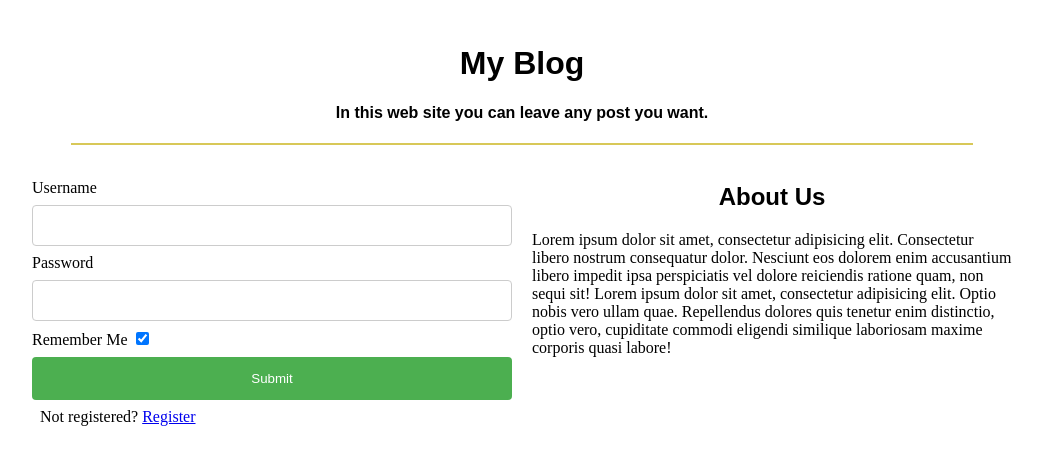
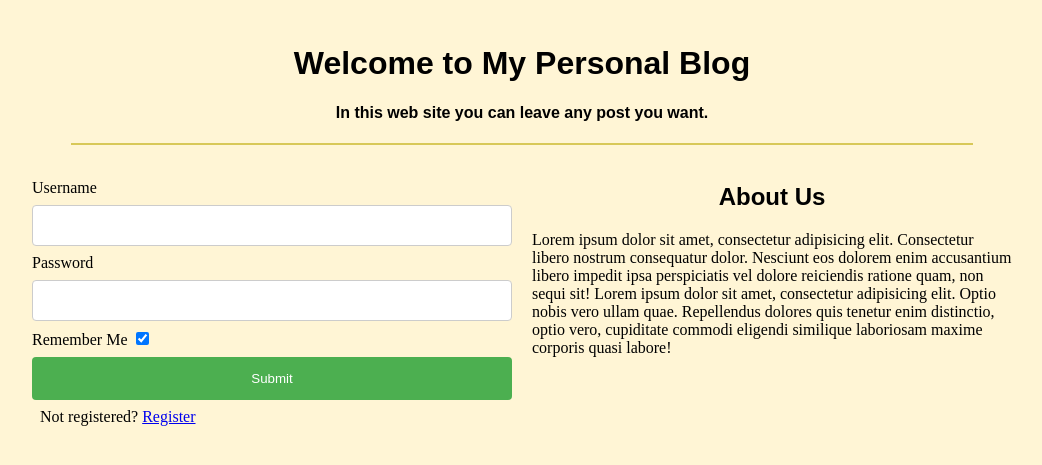
Before and after one commit to iuthub/lab-7-Javokhir-U1910118-1, a PHP site: page / in a window 1280 px wide. Shown: the top 465 px of the page, without its empty margins (118-1160 px from the left). Run offline with PHP 8.4, Linux system fonts and the light colour scheme.

Commit message:
Completed

```diff
--- a/webpage/header.php
+++ b/webpage/header.php
@@ -1,3 +1,3 @@
-<h1>My Blog</h1>
+<h1>Welcome to My Personal Blog</h1>
 <h4>In this web site you can leave any post you want.</h4>
 <hr />
--- a/webpage/style.css
+++ b/webpage/style.css
@@ -5,7 +5,7 @@
 body {
     width: 1000px;
     margin: 1em auto;
-    background-color: white;
+    background-color: #fff5d5;
     padding: 0.5em;
 }
 
```
